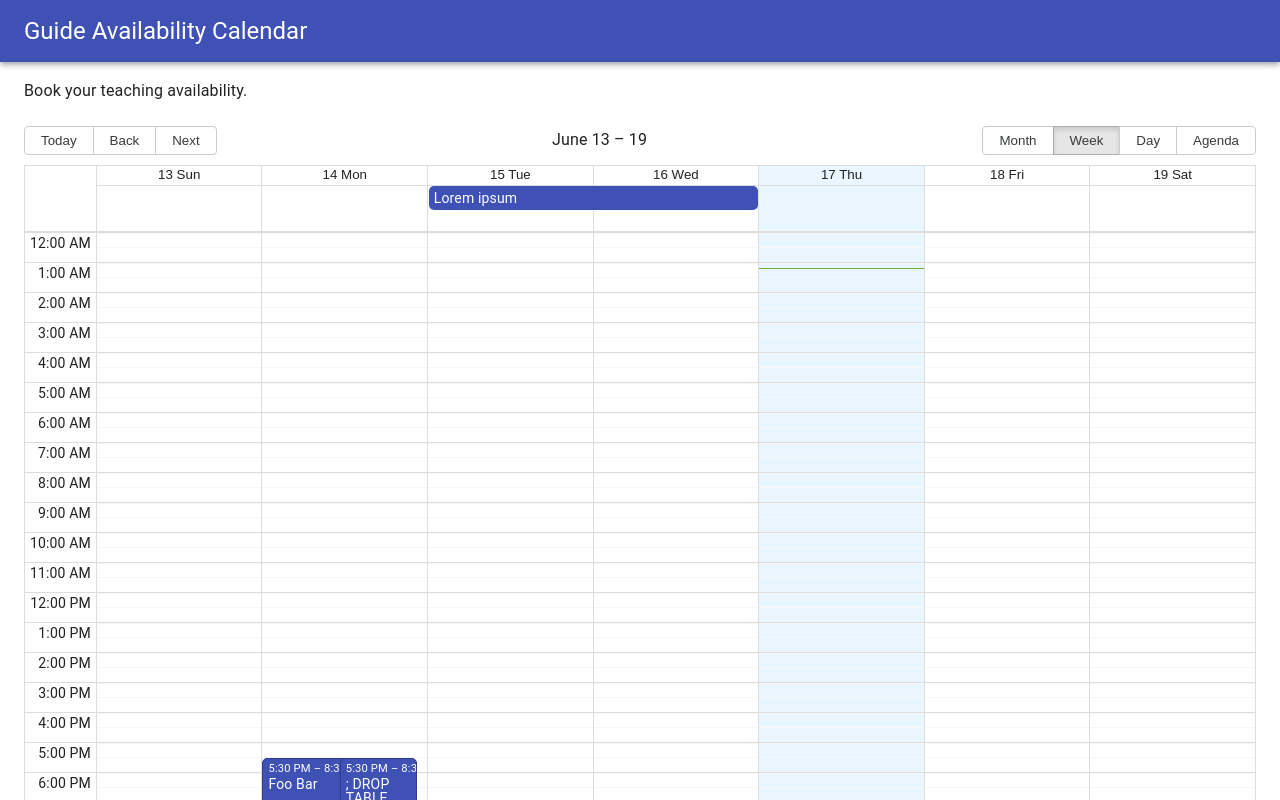
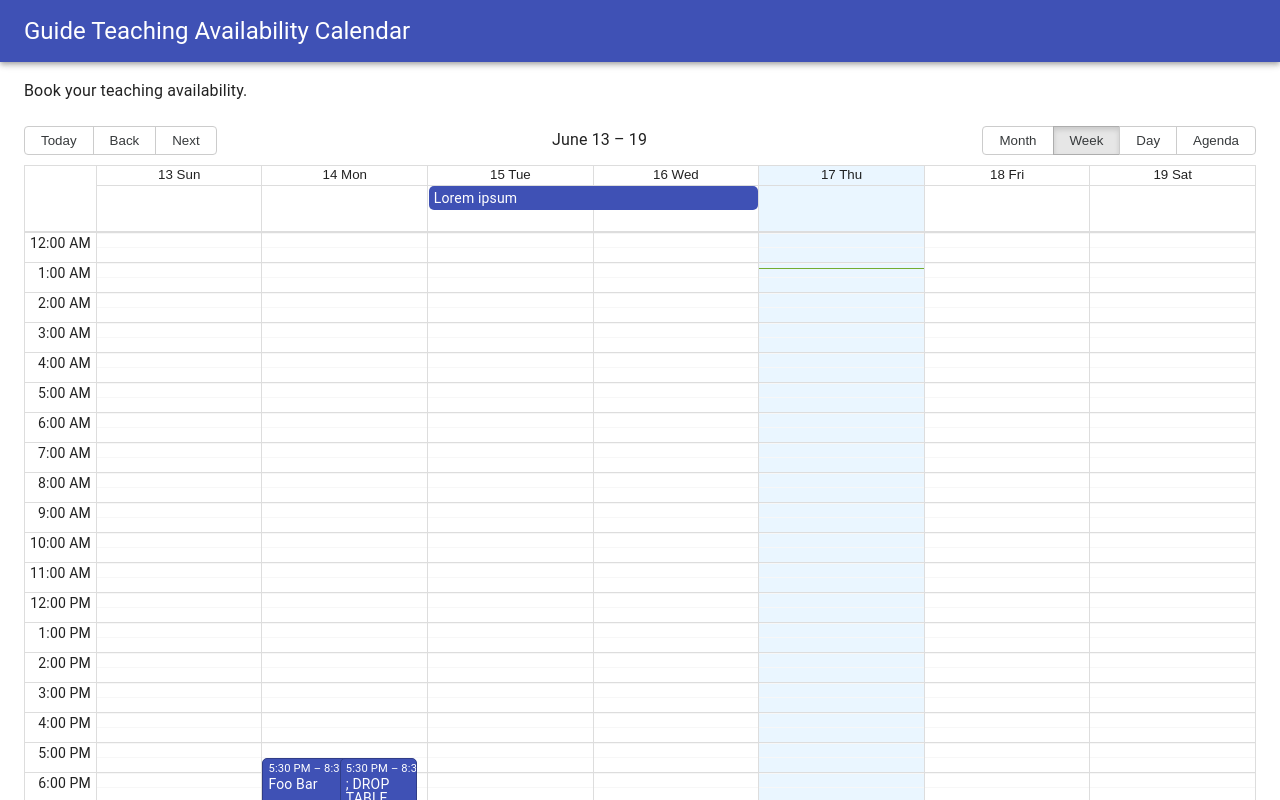
Before and after one commit to CodeSchwert/gsu-guide-frontend, a React (Create React App) app: page / in a window 1280 px wide. Shown: the top 800 px of the page. Built offline with nearby package versions, Linux system fonts and the light colour scheme; data requests are answered from the project's data file.

Commit message:
Update App title, add Jest test.

```diff
--- a/src/components/AppTitle/AppTitle.jsx
+++ b/src/components/AppTitle/AppTitle.jsx
@@ -17,7 +17,7 @@ const AppTitle = () => {
     <AppBar position="relative">
       <Container>
         <Typography variant="h5" component="h1" className={classes.title}>
-          Guide Availability Calendar
+          Guide Teaching Availability Calendar
         </Typography>
       </Container>
     </AppBar>
```
Also changed, not shown: 1 other file (tests, documents, lock files or other folders).
